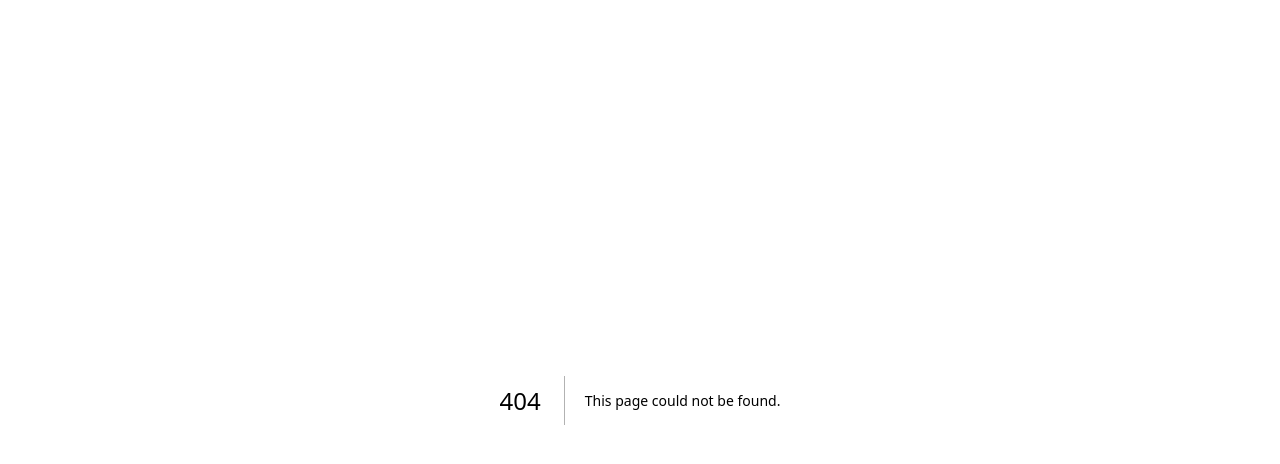
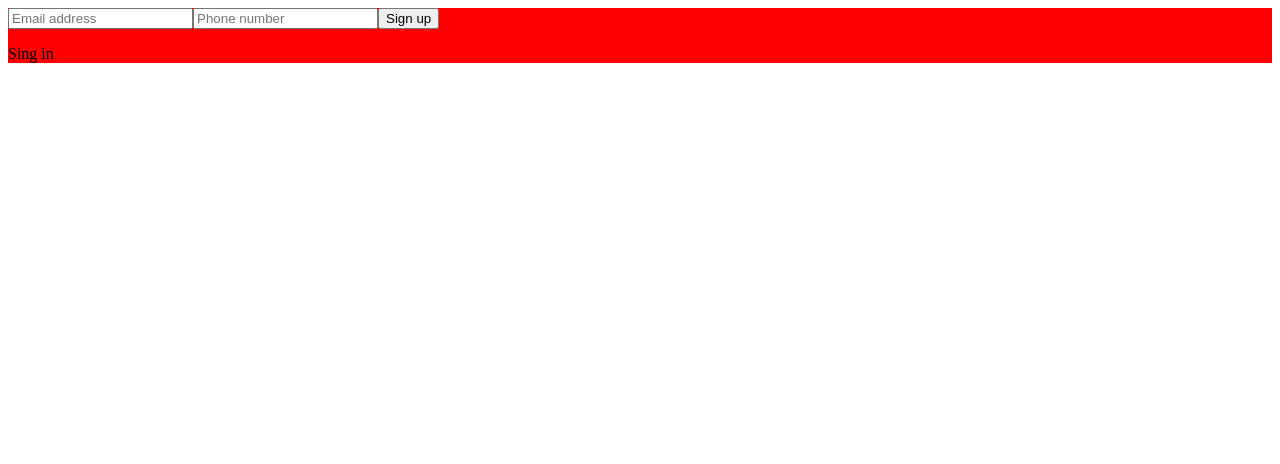
Before and after one commit to JulieWilly/customer-support_AI, a Next.js app: page /Auth in a window 1280 px wide. Before the commit this address had no page. Shown: the top 464 px of the page. Built offline with nearby package versions, Linux system fonts and the light colour scheme.

Commit message:
setting up the sign up page

```diff
--- /dev/null
+++ b/app/Auth/auth.css
@@ -0,0 +1,3 @@
+.sign_up{
+    background-color: red;
+}
--- /dev/null
+++ b/app/Auth/page.jsx
@@ -0,0 +1,25 @@
+'use client'
+import { TextField } from '@mui/material';
+import React, { useState } from 'react';
+import './auth.css'
+
+const login = () => {
+    const [details, setDetails] = useState()
+    const handleSignUp = () => {
+
+    }
+    return (
+      <div>
+        <div className="sign_up">
+          <input type="text " placeholder="Email address" />
+          <input type="number " placeholder='Phone number' />
+
+          <button>Sign up</button>
+          <p>Sing in</p>
+
+        </div>
+      </div>
+    );
+}
+
+export default login;
```
